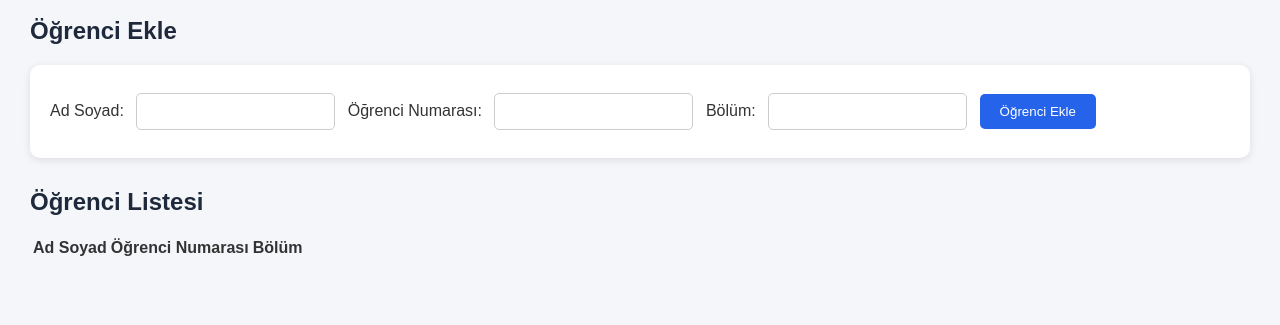
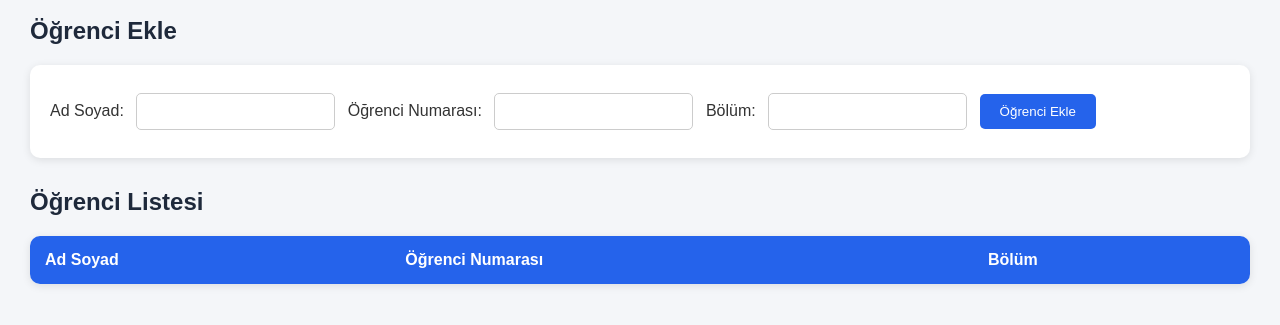
Before and after one commit to nadirtaskiran/ogrenci-kayit-sistemi, a plain HTML site: page index.html in a window 1280 px wide. Shown: the part 131-456 px from the top of the page. Drawn offline with Linux system fonts and the light colour scheme.

Commit message:
Style student table

```diff
--- a/main.css
+++ b/main.css
@@ -43,3 +43,28 @@ button {
 button:hover {
     background-color: #1d4ed8;
 }
+
+table {
+    width: 100%;
+    border-collapse: collapse;
+    background-color: white;
+    border-radius: 10px;
+    overflow: hidden;
+    box-shadow: 0 2px 8px rgba(0, 0, 0, 0.1);
+}
+
+th {
+    background-color: #2563eb;
+    color: white;
+    padding: 15px;
+    text-align: left;
+}
+
+td {
+    padding: 12px 15px;
+    border-bottom: 1px solid #ddd;
+}
+
+tr:hover {
+    background-color: #f1f5f9;
+}
```
